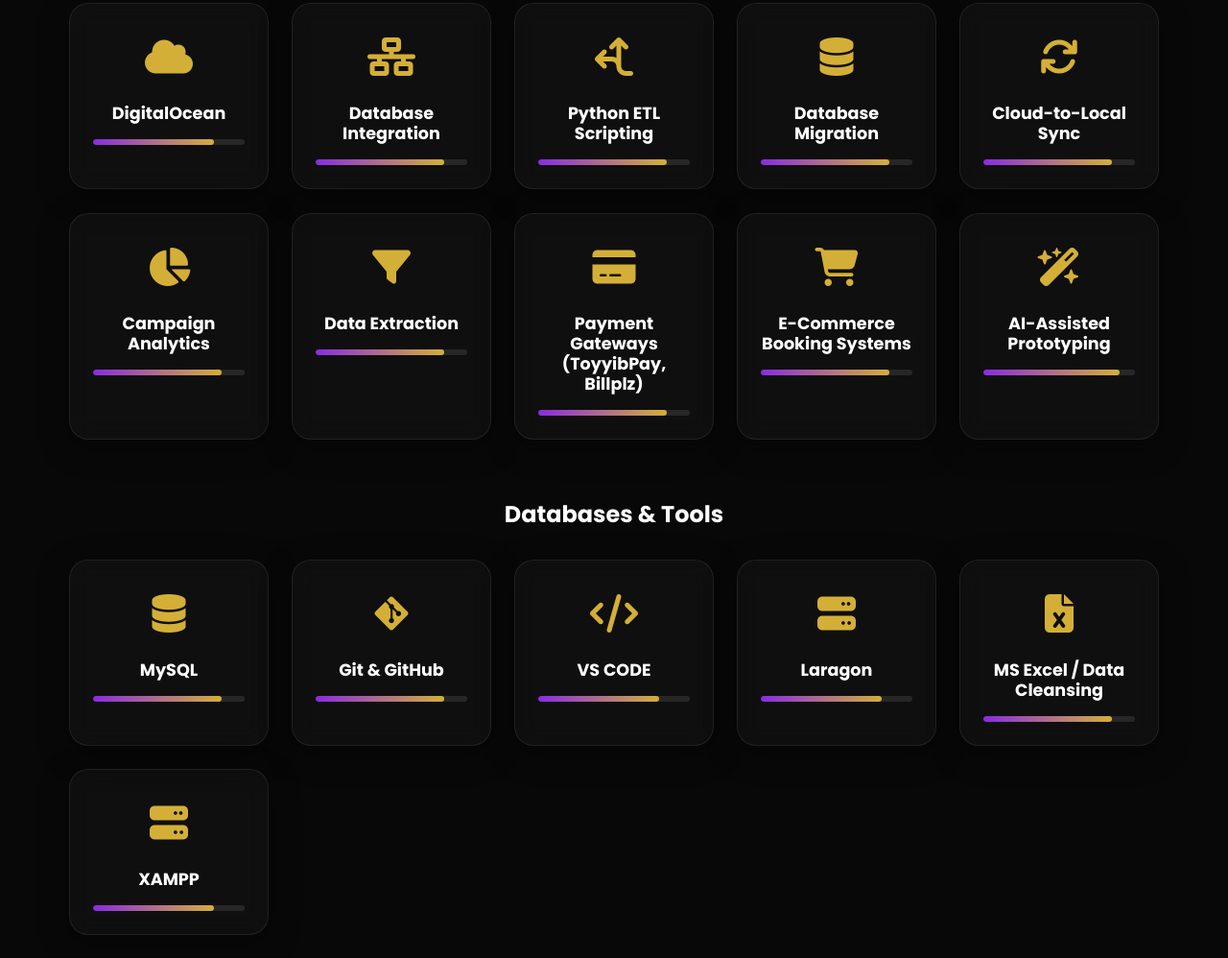
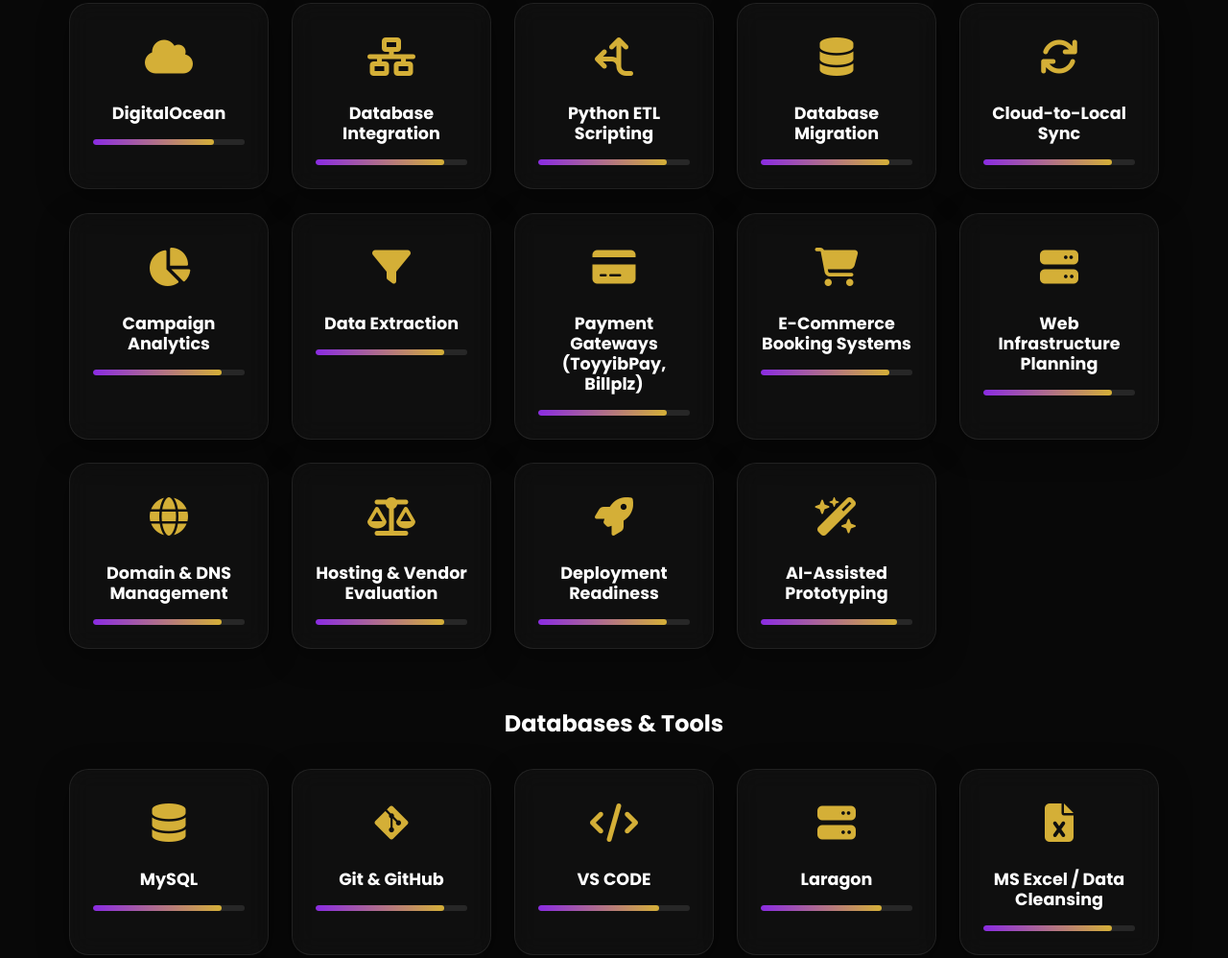
Before and after one commit to fakiah03/fakiah03.github.io, a plain HTML site: page index.html in a window 1280 px wide. Shown: the part 2448-3446 px from the top of the page at 96% size. Drawn offline with nearby package versions, Linux system fonts and the light colour scheme.

Commit message:
Update portfolio: Add Web Infrastructure Planning, Domain & DNS Management, and Hosting Evaluation to IT Data Analyst Assistant role

```diff
--- a/index.html
+++ b/index.html
@@ -248,6 +248,26 @@
                             <div class="skill-card glass-card" data-tilt>
                                 <div class="skill-icon"><i class="fa-solid fa-cart-shopping"></i></div>
                                 <h4>E-Commerce Booking Systems</h4>
+                                <div class="progress-wrap"><div class="progress-bar" style="width: 85%;"></div></div>
+                            </div>
+                            <div class="skill-card glass-card" data-tilt>
+                                <div class="skill-icon"><i class="fa-solid fa-server"></i></div>
+                                <h4>Web Infrastructure Planning</h4>
+                                <div class="progress-wrap"><div class="progress-bar" style="width: 85%;"></div></div>
+                            </div>
+                            <div class="skill-card glass-card" data-tilt>
+                                <div class="skill-icon"><i class="fa-solid fa-globe"></i></div>
+                                <h4>Domain & DNS Management</h4>
+                                <div class="progress-wrap"><div class="progress-bar" style="width: 85%;"></div></div>
+                            </div>
+                            <div class="skill-card glass-card" data-tilt>
+                                <div class="skill-icon"><i class="fa-solid fa-scale-balanced"></i></div>
+                                <h4>Hosting & Vendor Evaluation</h4>
+                                <div class="progress-wrap"><div class="progress-bar" style="width: 85%;"></div></div>
+                            </div>
+                            <div class="skill-card glass-card" data-tilt>
+                                <div class="skill-icon"><i class="fa-solid fa-rocket"></i></div>
+                                <h4>Deployment Readiness</h4>
                                 <div class="progress-wrap"><div class="progress-bar" style="width: 85%;"></div></div>
                             </div>
                             <div class="skill-card glass-card" data-tilt>
@@ -935,6 +955,14 @@
                                 <li><strong style="color: var(--text-light);">Configured an interactive front-end booking widget</strong> with dynamic date selection and guest capacity management, ensuring a seamless digital reservation experience.</li>
                             </ul>
 
+                            <h5 style="color: var(--text-light); font-size: 0.95rem; margin-top: 1.2rem; margin-bottom: 0.4rem; font-weight: 600;">
+                                <i class="fa-solid fa-server" style="color: var(--accent-purple); margin-right: 6px;"></i>Web Infrastructure, Hosting Evaluation & Deployment Readiness
+                            </h5>
+                            <ul style="margin-top: 0.4rem; padding-left: 1.2rem; line-height: 1.6; color: var(--text-muted);">
+                                <li style="margin-bottom: 0.5rem;"><strong style="color: var(--text-light);">Conducted technical evaluations and cost-benefit analyses</strong> across multiple web hosting providers and domain registrars to identify scalable, budget-friendly deployment solutions for company web applications.</li>
+                                <li><strong style="color: var(--text-light);">Assessed key infrastructure metrics</strong>—including server uptime SLAs, bandwidth allocation, SSL security, and renewal pricing—to recommend optimal hosting environments for production readiness.</li>
+                            </ul>
+
                             <div class="tech-tags mt-3">
                                 <span>Python ETL</span>
                                 <span>MySQL</span>
@@ -942,9 +970,11 @@
                                 <span>Database Migration</span>
                                 <span>DigitalOcean</span>
                                 <span>Custom CRM</span>
+                                <span>Web Infrastructure</span>
+                                <span>DNS & Domain</span>
+                                <span>Hosting Evaluation</span>
+                                <span>ToyyibPay & Billplz</span>
                                 <span>SleekFlow</span>
-                                <span>Conversational AI</span>
-                                <span>ToyyibPay & Billplz</span>
                                 <span>Self-Starter</span>
                             </div>
                         </div>
```
